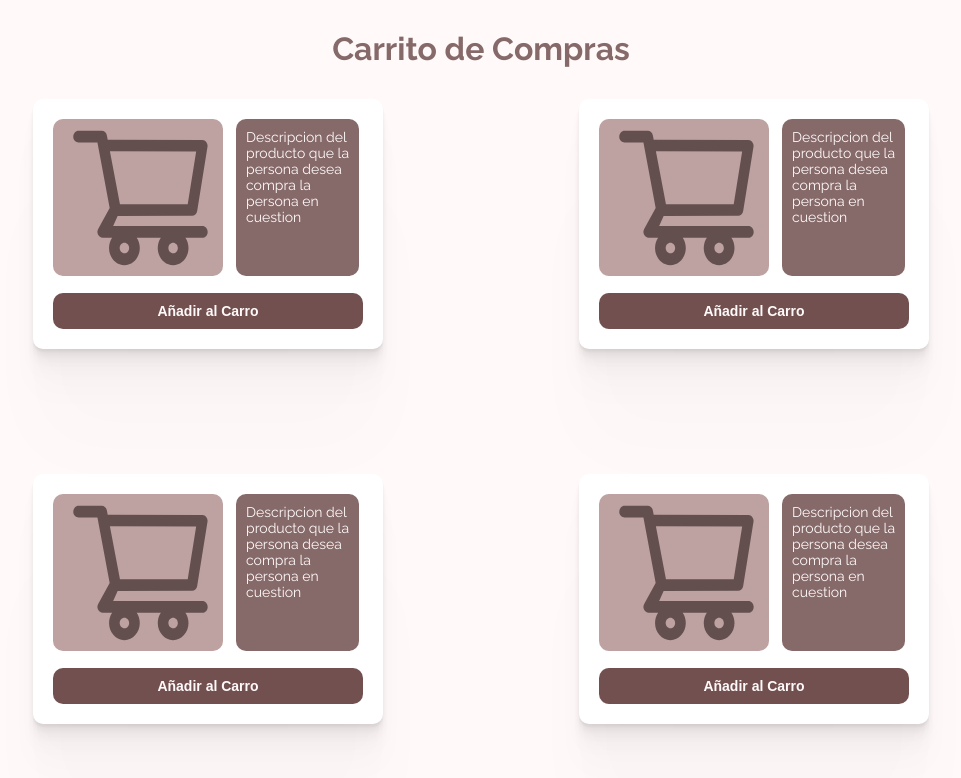
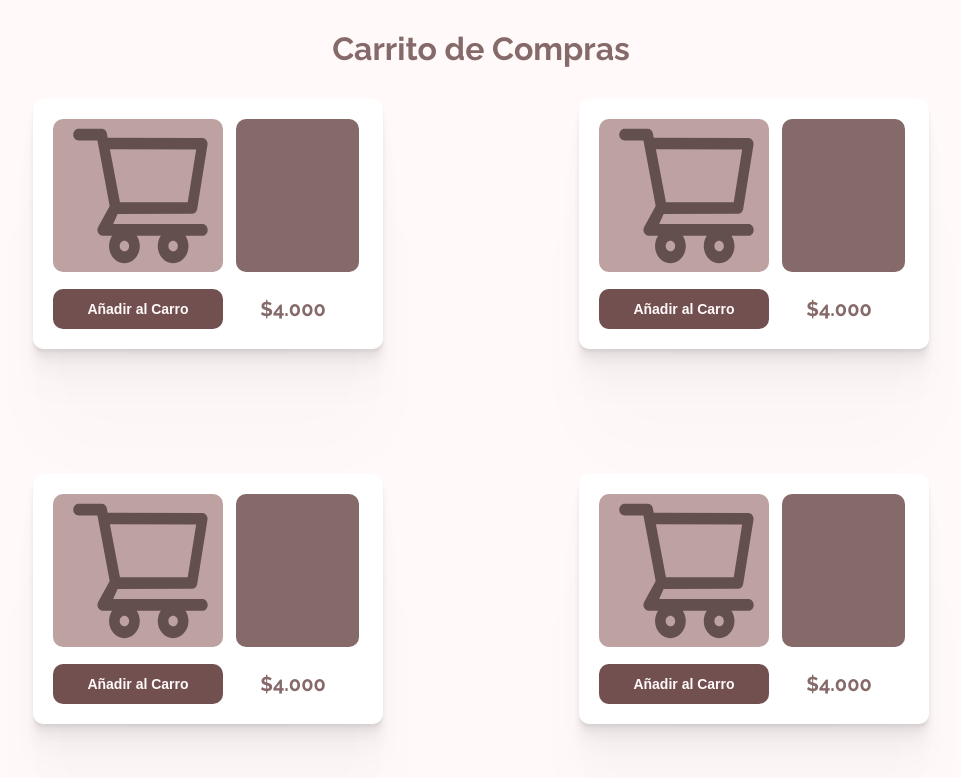
Before and after one commit to JuanFernando13/bakery-shop, a Next.js app: page /cart in a window 1280 px wide. Shown: the top 778 px of the page, without its empty margins (159-1120 px from the left). Built offline with nearby package versions, Linux system fonts and the light colour scheme.

Commit message:
Mejorando el ProductCard

```diff
--- a/components/ProductCard/AddBtn.js
+++ b/components/ProductCard/AddBtn.js
@@ -1,12 +1,15 @@
 import style from './ProductCard.module.css'
 import { useDispatch } from 'react-redux'
-import { addToCart } from '../../features/cart/cartReducer'
+import { incrementTotalAmount } from '../../features/cart/amountReducer'
+import { addProduct } from '../../features/cart/shopReducer'
 
-export default function AddBtn({ add }) {
+export default function AddBtn({ add, setProduct, product }) {
   const dispatch = useDispatch()
   const addCart = () => {
     add()
-    dispatch(addToCart())
+    setProduct({ ...product, amount: ++product.amount})
+    dispatch(incrementTotalAmount())
+    dispatch(addProduct(product))
   }
   return (
     <button className={style.addBtn} onClick={addCart}>
--- a/components/ProductCard/ManageAmount.js
+++ b/components/ProductCard/ManageAmount.js
@@ -3,32 +3,37 @@ import { useState } from 'react'
 import Plus from '../icons/Plus'
 import Minus from '../icons/Minus'
 import { useDispatch } from 'react-redux'
-import { addToCart, removeToCart } from '../../features/cart/cartReducer'
+import {
+  incrementTotalAmount,
+  decrementTotalAmount
+} from '../../features/cart/amountReducer'
+import { addProduct, incrementAmount } from '../../features/cart/shopReducer'
 
-export default function ManageAmount({ unadd }) {
+export default function ManageAmount({ unadd, setProduct, product, id }) {
   const [amount, setAmount] = useState(1)
   const dispatch = useDispatch()
 
   const addAmount = () => {
     setAmount(amount + 1)
-    dispatch(addToCart())
+    dispatch(incrementTotalAmount())
+    dispatch(incrementAmount({ id, amount}))
   }
 
   const unaddAmount = () => {
     setAmount(amount - 1)
     amount === 1 && unadd()
-    dispatch(removeToCart())
+    dispatch(decrementTotalAmount())
   }
   return (
     <div className={style.manageContainer}>
       <button onClick={unaddAmount} className={style.unadd}>
-        <Minus/>
+        <Minus />
       </button>
       <div className={style.showAmount}>
         <span>{amount}</span>
       </div>
       <button className={style.add} onClick={addAmount}>
-        <Plus/>
+        <Plus />
       </button>
     </div>
   )
--- a/components/ProductCard/ProductCard.module.css
+++ b/components/ProductCard/ProductCard.module.css
@@ -39,8 +39,16 @@
   color: var(--quaternary-color);
   font-weight: 400;
 }
+.options {
+  display: flex;
+  align-items: center;
+  justify-content: space-between;
+  width: 100%;
+  height: 40px;
+  text-align: center;
+}
 .addBtn {
-  width: 100%;
+  width: 60%;
   height: 40px;
   padding: 10px;
   cursor: pointer;
@@ -57,7 +65,7 @@
 }
 .manageContainer {
   display: flex;
-  width: 100%;
+  width: 60%;
   height: 40px;
   justify-content: space-between;
   align-items: center;
@@ -83,7 +91,7 @@
   cursor: pointer;
 }
 .showAmount {
-  width: 65%;
+  width: 40%;
   height: 100%;
   display: flex;
   justify-content: center;
@@ -92,5 +100,14 @@
   font-size: 18px;
   border-radius: 10px;
   background: var(--primary-color);
-  color: var(--quaternary-color)
+  color: var(--quaternary-color);
 }
+.price {
+  font-size: 20px;
+  color: var(--secondary-color);
+  width: 50%;
+  height: 100%;
+  display: flex;
+  align-items: center;
+  justify-content: center;
+}
--- a/components/ProductCard/index.js
+++ b/components/ProductCard/index.js
@@ -4,8 +4,15 @@ import { useState } from 'react'
 import AddBtn from './AddBtn'
 import ManageAmount from './ManageAmount'
 
-export default function ProductCard() {
+export default function ProductCard({ description, name, id }) {
   const [added, setAdded] = useState(false)
+  const [product, setProduct] = useState({
+    name: '',
+    imgUrl: '',
+    amount: 0,
+    description,
+    id
+  })
 
   const add = () => setAdded(true)
   const unadd = () => setAdded(false)
@@ -22,13 +29,22 @@ export default function ProductCard() {
           />
         </div>
         <div className={style.descProduct}>
-          <p>
-            Descripcion del producto que la persona desea compra la persona en
-            cuestion
-          </p>
+          <p>{description}</p>
         </div>
       </div>
-      {!added ? <AddBtn add={add} /> : <ManageAmount unadd={unadd} />}
+      <div className={style.options}>
+        {!added ? (
+          <AddBtn add={add} setProduct={setProduct} product={product} />
+        ) : (
+          <ManageAmount
+            unadd={unadd}
+            setProduct={setProduct}
+            product={product}
+            id={id}
+          />
+        )}
+        <h4 className={style.price}>$4.000</h4>
+      </div>
     </div>
   )
 }
```
